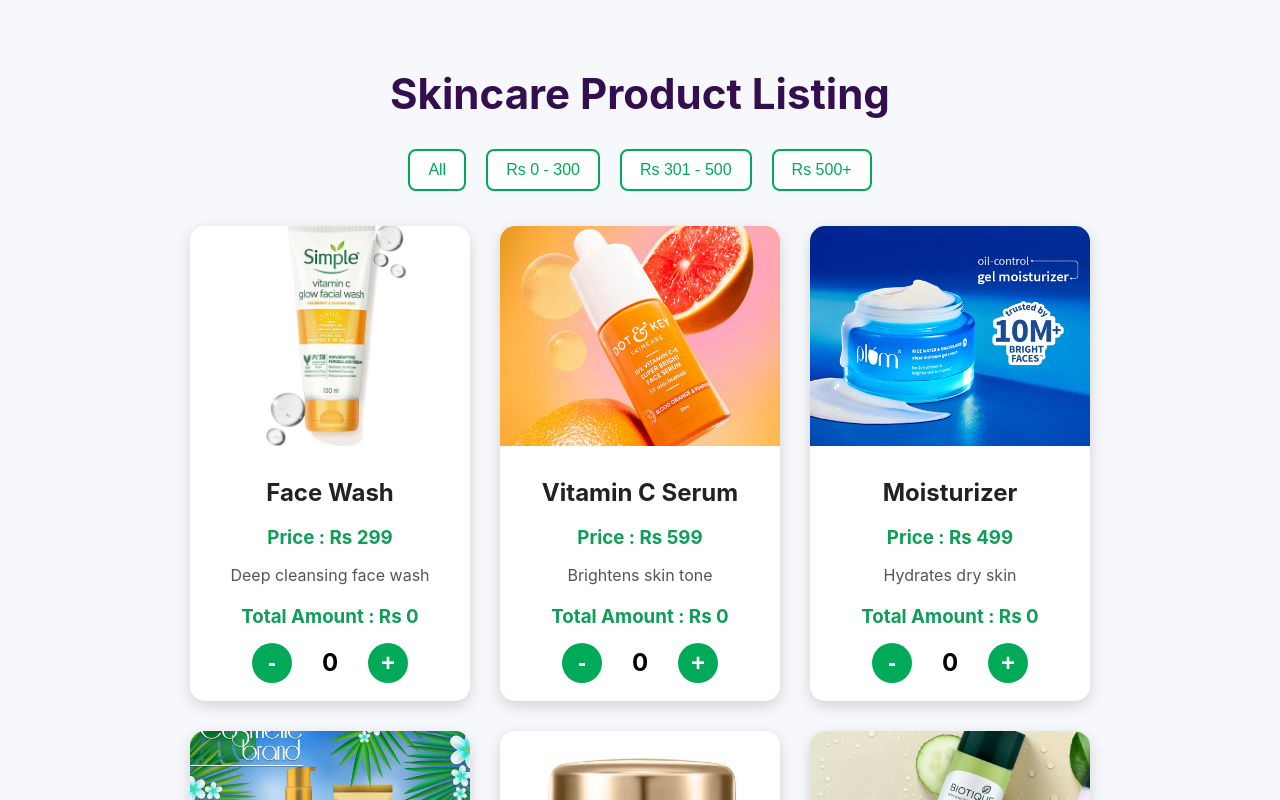
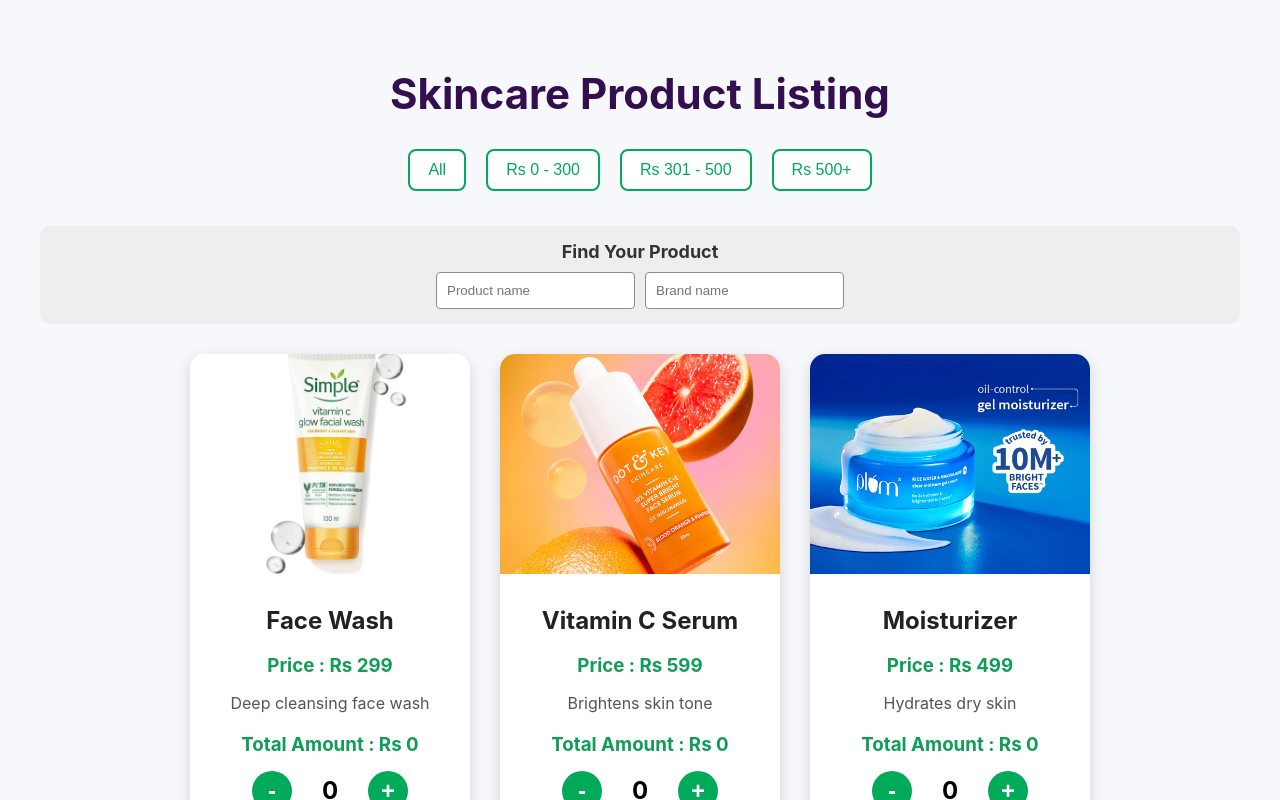
Before and after one commit to KaanchiSharma12/Product-listings, a React (Create React App) app: page / in a window 1280 px wide. Shown: the top 800 px of the page. Built offline with nearby package versions, Linux system fonts and the light colour scheme.

Commit message:
updated files

```diff
--- a/src/App.js
+++ b/src/App.js
@@ -6,6 +6,26 @@ import { useState } from "react";
 function App() {
 
   const [count, setCount] = useState(0);
+
+  const [skincareInput, setSkincareInput] = useState({
+    productName: "",
+    productBrand: "",
+  });
+
+  const handleSkincareInput = (e) => {
+    setSkincareInput({
+      ...skincareInput,
+      [e.target.name]: e.target.value
+    });
+  };
+
+
+  const dynamicFilteredProducts = products.filter((item) => {
+    const matchName = item.productName.toLowerCase().includes(skincareInput.productName.toLowerCase());
+    const matchBrand = item.productDesc.toLowerCase().includes(skincareInput.productBrand.toLowerCase());
+
+    return matchName && matchBrand;
+  });
 
   const increase = () => {
     if (count < 10) {
@@ -44,7 +64,7 @@ function App() {
         Skincare Product Listing
       </h1>
 
-      {/* filtyer buttons */}
+      {/* FILTER BUTTONS */}
       <div className="buttons">
         <button onClick={showAll}>All</button>
         <button onClick={price300}>Rs 0 - 300</button>
@@ -52,10 +72,29 @@ function App() {
         <button onClick={price800}>Rs 500+</button>
       </div>
 
-      {/* products */}
+      <div style={{ textAlign: "center", marginBottom: "30px", padding: "15px", background: "#eee", borderRadius: "10px" }}>
+        <h3 style={{ margin: "0 0 10px 0", fontSize: "18px", color: "#333" }}>Find Your Product</h3>
+        <input
+          type="text"
+          name="productName"
+          placeholder="Product name"
+          value={skincareInput.productName}
+          onChange={handleSkincareInput}
+          style={{ padding: "10px", borderRadius: "4px", border: "1px solid #8e8d8d" }}
+        />
+        <input
+          type="text"
+          name="productBrand"
+          placeholder="Brand name"
+          value={skincareInput.productBrand}
+          onChange={handleSkincareInput}
+          style={{ marginLeft: "10px", padding: "10px", borderRadius: "4px", border: "1px solid #8e8d8d" }}
+        />
+      </div>
+
       <div className="product-container">
 
-        {products.map((item) => (
+        {dynamicFilteredProducts.map((item) => (
 
           <ProductCard
             key={item.id}
--- a/src/components/ProductCard.jsx
+++ b/src/components/ProductCard.jsx
@@ -1,6 +1,5 @@
 function ProductCard(props) {
 
-  // 👇 NO useState HERE (IMPORTANT CHANGE)
 
   return (
     <div className="card">
```
